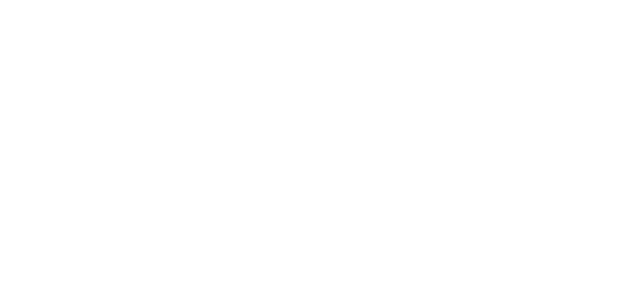
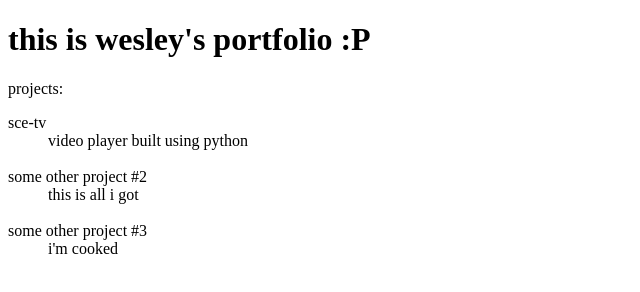
Before and after one commit to weslayer/weslayer.github.io, a plain HTML site: page index.html in a window 1280 px wide. Shown: the whole page, without its empty margins (0-640 px from the left). Drawn offline with Linux system fonts and the light colour scheme.

Commit message:
add some projects

```diff
--- a/index.html
+++ b/index.html
@@ -1,4 +1,19 @@
 <!DOCTYPE html>
 <html>
-
+    <body>
+        <head>
+            <h1>this is wesley's portfolio :P</h1>
+            <p> projects: </p>
+            <dl>
+                <dt> sce-tv </dt>
+                <dd> video player built using python </dd>
+                </br>
+                <dt> some other project #2 </dt>
+                <dd> this is all i got</dd>
+                </br>
+                <dt> some other project #3</dt>
+                <dd> i'm cooked</dd>
+            </dl>
+        </head>
+    </body>
 </html>
```
